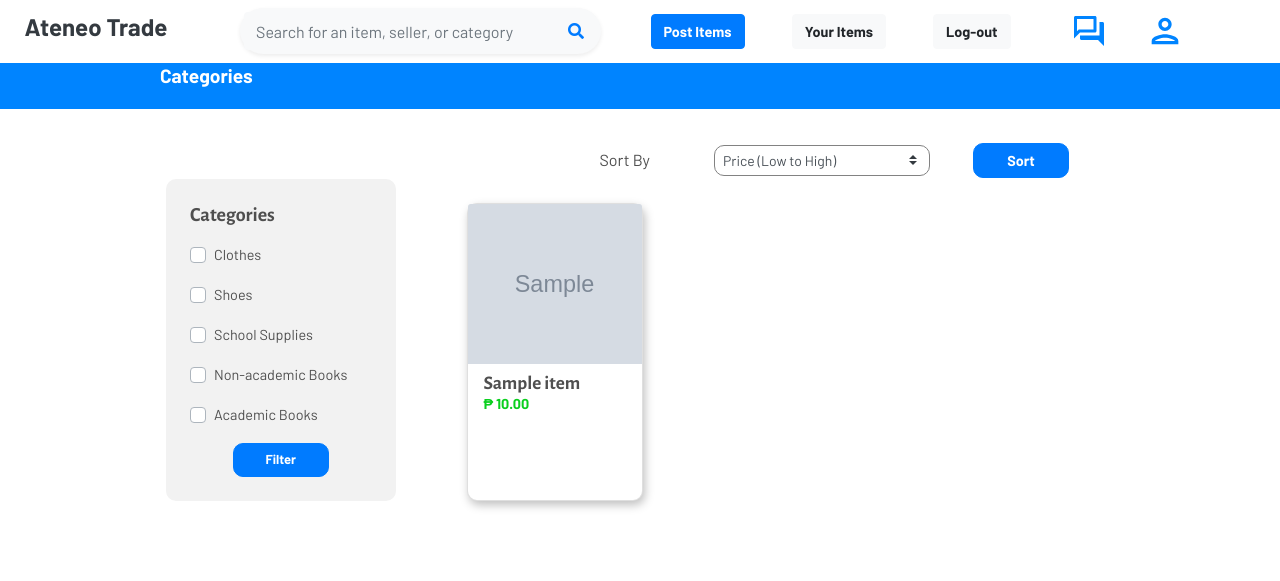
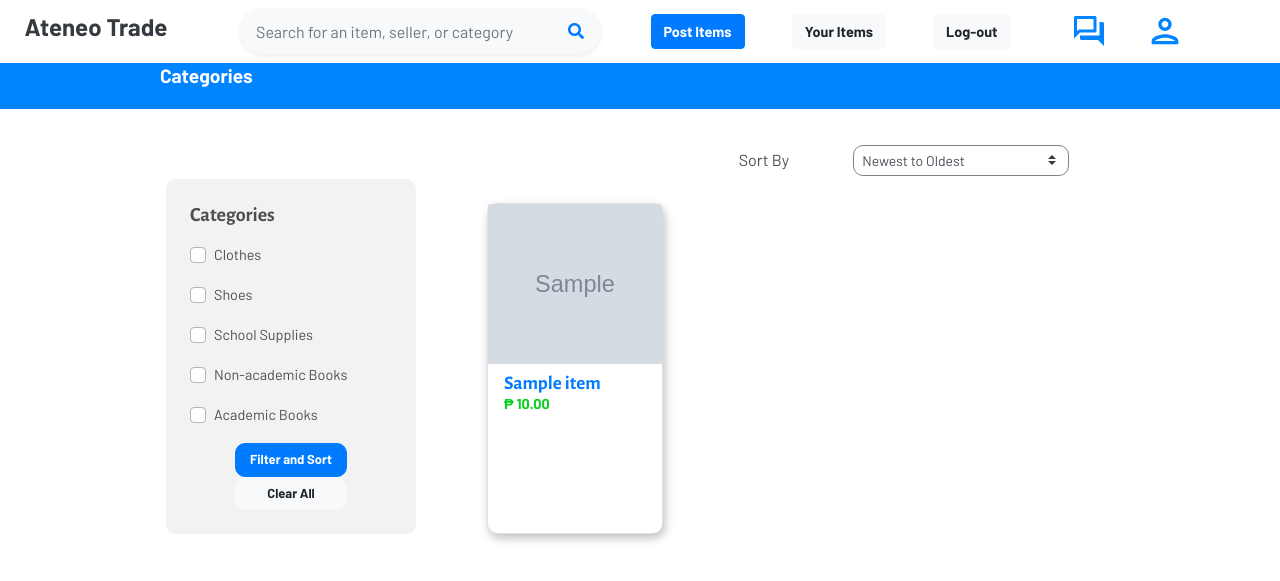
Before and after one commit to daniddelrio/atrade-website, a Django app: page /categories/ in a window 1280 px wide. Shown: the top 581 px of the page. Run offline with Django 3.2, Linux system fonts and the light colour scheme; a user stored in the database is signed in; tables that the repository leaves empty hold one stand-in row (values such as "Sample post"); grey boxes marked "Sample" are stand-in pictures; some libraries are stand-ins or nearby versions.

Commit message:
Fix sorting in categories

```diff
--- a/ateneo_trade/shop/static/shop/css/categories.css
+++ b/ateneo_trade/shop/static/shop/css/categories.css
@@ -22,7 +22,7 @@
 
 .item-btn {
 	border-radius: 10px;
-	width: 6rem;
+	width: 7rem;
 	font-size: 0.9em;
 }
 
--- a/ateneo_trade/shop/templates/shop/categories.html
+++ b/ateneo_trade/shop/templates/shop/categories.html
@@ -13,7 +13,28 @@ Categories
 			{% for cat in category_list %}
 				$('#'.concat({{cat}})).attr('checked', true);
 			{% endfor %}
+
+			var selectedOrder = "{{ selected_order }}";
+
+			if(selectedOrder == "time") {
+				$('select[name="order"]').find('option[value="time"]').attr("selected",true);
+			}
+			else if(selectedOrder == "time-rev") {
+				$('select[name="order"]').find('option[value="time-rev"]').attr("selected",true);
+			}
+			else if(selectedOrder == "price") {
+				$('select[name="order"]').find('option[value="price"]').attr("selected",true);
+			}
+			else if(selectedOrder == "price-rev") {
+				$('select[name="order"]').find('option[value="price-rev"]').attr("selected",true);
+			}
+
 		});
+
+		function uncheckAll(){
+			$('input[type="checkbox"]:checked').prop('checked',false);
+			$('select[name="order"]').find('option[value="time"]').attr("selected",true);
+		}
 	</script>
 {% endblock %}
 
@@ -25,25 +46,18 @@ Categories
 
 {% block content %}
 <div class="seller-container">
-		<form method="POST">
+	<form method="GET">
 		<div class="sort-form align-items-center offset-sm-5 d-flex justify-content-end">
-			{% csrf_token %}
-			<label for="item-price" class="col-lg-3 col-form-label">Sort By</label>
-			<select id="item-price" class="col-lg-5 custom-select custom-select-sm">
-			  <option selected>Price (Low to High)</option>
-			  <option value="1">Oldest to Newest</option>
-			  <option value="2">Newest to Oldest</option>
+			<label for="item-sort" class="col-lg-3 col-form-label">Sort By</label>
+			<select id="item-sort" name="order" class="col-lg-5 custom-select custom-select-sm">
+			  <option value="time" id="time">Newest to Oldest</option>
+			  <option value="time-rev" id="time-rev">Oldest to Newest</option>
+			  <option value="price" id="price">Price (Low to High)</option>
+			  <option value="price-rev" id="price-rev">Price (High to Low)</option>
 			</select>
-			<div class="text-center offset-lg-1">
-				<button type="submit" class="btn btn-primary font-weight-bold item-btn">
-	              Sort
-				</button>
 		</div>
-	</div>
-		</form>
 		<div class="body row">
-		<div class="col-lg-3 categories mr-2 py-sm-4 px-sm-4">
-			<form method="GET">
+			<div class="col categories mr-2 py-sm-4 px-sm-4">
 				<h5>Categories</h5>
 				<div class="custom-control custom-checkbox mt-sm-3">
 				  <input type="checkbox" class="custom-control-input" id="1" name="1" value="Clothes">
@@ -67,24 +81,27 @@ Categories
 				</div>
 				<div class="text-center mt-sm-3">
 					<button type="submit" class="btn btn-primary font-weight-bold item-btn">
-		              Filter
+		              Filter and Sort
+					</button>
+					<button type="button" class="btn btn-light font-weight-bold item-btn" onclick="uncheckAll()">
+		              Clear All
 					</button>
 				</div>
-			</form>
 			</div>
 			<div class="col-sm-8 items mt-4 ml-sm-5">
 				{% for item in items %}
 				<div class="card item-card">
 					{% with item.image_set.all|first as img %}
-					<a href="item/{{item.pk}}/detail/"><img class="card-img-top" src="/media/{{ img.image }}" alt="{{item.name}}"></a>
+						<a href="{% url 'view-item-detail' item.id %}"><img class="card-img-top" src="/media/{{ img.image }}" alt="{{item.name}}"></a>
 					{% endwith %}
 					<div class="item-body mx-3 py-2">
-					<h5 class="item-title">{{ item.name }}</h5>
+						<a href="{% url 'view-item-detail' item.id %}"><h5 class="item-title">{{ item.name }}</h5></a>
 						<h6 class="item-price">₱ {{ item.price }}</h6>
 					</div>
 				</div>
 				{% endfor %}
 			</div>
 		</div>
+	</form>
 </div>
 {% endblock %}
--- a/ateneo_trade/shop/views.py
+++ b/ateneo_trade/shop/views.py
@@ -128,6 +128,21 @@ class Categories(TemplateView):
 				category_list.append(name)
 
 		if( has_query ):
-			items = Item.objects.filter(query).order_by('-id')
-		print(category_list)
-		return render( request, self.template_name, { 'items':items, 'category_list':category_list })
+			items = Item.objects.filter(query)
+
+		sort = self.request.GET.get('order', None)
+		selected_order = 'time'
+		if sort:
+			if sort == 'time':
+				items = items.order_by('-id')
+			elif sort == 'time-rev':
+				items = items.order_by('id')
+				selected_order = 'time-rev'
+			elif sort == 'price':
+				items = items.order_by('price')
+				selected_order = 'price'
+			elif sort == 'price-rev':
+				items = items.order_by('-price')
+				selected_order = 'price-rev'
+
+		return render( request, self.template_name, { 'items':items, 'category_list':category_list, 'selected_order': selected_order })
```
Lines whose indentation alone changed are shown as unchanged.
